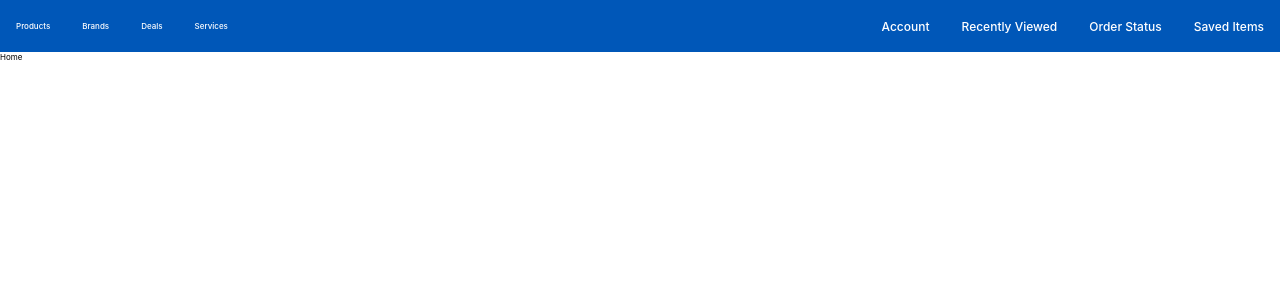
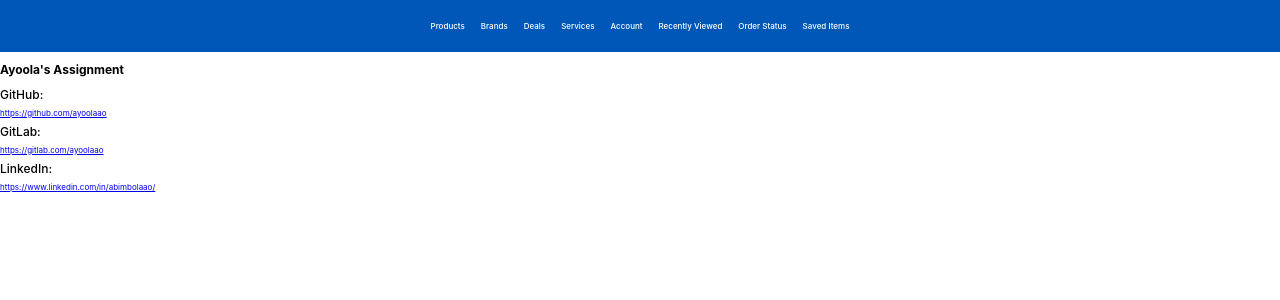
Before and after one commit to ayoolaao/feengineernpwassingment, a React (Create React App) app: page / in a window 1280 px wide. Shown: the top 300 px of the page. Built offline with nearby package versions, Linux system fonts and the light colour scheme.

Commit message:
completed work

```diff
--- a/src/app.scss
+++ b/src/app.scss
@@ -27,13 +27,6 @@ $desktop-width: 1024px;
     color: grey;
   };
 
-  @include tablet {
-
-  }
-
-  @include desktop {
-
-  }
 }
 
 .app-header {
--- a/src/components/globalNav/GlobalNav.js
+++ b/src/components/globalNav/GlobalNav.js
@@ -1,10 +1,15 @@
-import React from 'react';
+import React, { useState } from 'react';
 import './globalNav.scss';
-import { useDispatch } from 'react-redux';
+import { useDispatch, useSelector } from 'react-redux';
 import { setXyLocation, setPanelIsVisible } from '../../redux/summaryPanelSlice';
+import { selectedOrderIdSelector } from '../../redux/ordersSlice';
+import {useHistory} from 'react-router-dom';
 
 const GlobalNav = () => {
+  const history = useHistory();
   const dispatch = useDispatch();
+  const orderId = useSelector(selectedOrderIdSelector);
+  const [menuIsHidden, setMenuIsHidden] = useState(false);
 
   const handleMouseEnter = event => {
     const {right, bottom} = event.target.getBoundingClientRect();
@@ -15,20 +20,40 @@ const GlobalNav = () => {
 
   const handleMouseLeave = () => dispatch(setPanelIsVisible(false));
 
+  const handleHamburgerClick = () => setMenuIsHidden(!menuIsHidden);
+
+  const handleOrderStatusClick = () => {
+    setMenuIsHidden(!menuIsHidden);
+    history.push(`/order/${orderId}`);
+  };
+
+  const handleProductsClick = () => {
+    setMenuIsHidden(!menuIsHidden);
+    history.push('/');
+  };
+
   return (
     <nav className='global-nav'>
-      <div className='global-nav__left'>
-        <span className='global-nav__item'>Products</span>
-        <span className='global-nav__item'>Brands</span>
-        <span className='global-nav__item'>Deals</span>
-        <span className='global-nav__item'>Services</span>
-      </div>
+      <div className='global-nav__toggle' onClick={handleHamburgerClick}><p>🍔</p></div>
+      <div className={ menuIsHidden ? 'global-nav__wrapper menuIsHidden' : 'global-nav__wrapper' }>
+        <div className='global-nav__left'>
+          <div className='global-nav__item' onClick={handleProductsClick}>Products</div>
+          <div className='global-nav__item'>Brands</div>
+          <div className='global-nav__item'>Deals</div>
+          <div className='global-nav__item'>Services</div>
+        </div>
 
-      <div className='global-nav__right'>
-        <span className='global-nav__item'>Account</span>
-        <span className='global-nav__item'>Recently Viewed</span>
-        <span className='global-nav__item' onMouseEnter={handleMouseEnter} onMouseLeave={handleMouseLeave}>Order Status</span>
-        <span className='global-nav__item'>Saved Items</span>
+        <div className='global-nav__right'>
+          <div className='global-nav__item'>Account</div>
+          <div className='global-nav__item'>Recently Viewed</div>
+          <div
+            className='global-nav__item'
+            onMouseEnter={handleMouseEnter}
+            onMouseLeave={handleMouseLeave}
+            onClick={handleOrderStatusClick}
+          >Order Status</div>
+          <div className='global-nav__item'>Saved Items</div>
+        </div>
       </div>
     </nav>
   );
--- a/src/components/globalNav/globalNav.scss
+++ b/src/components/globalNav/globalNav.scss
@@ -1,22 +1,138 @@
+$mobile-width: 400px;
+$tablet-width: 768px;
+$desktop-width: 1024px;
+
+@mixin mobile {
+  @media (max-width: $tablet-width - 1px) {
+    @content
+  }
+}
+
+@mixin tablet {
+  @media (min-width: $tablet-width) and (max-width: $desktop-width - 1px) {
+    @content
+  }
+}
+
+@mixin desktop {
+  @media (min-width: $desktop-width) {
+    @content
+  }
+}
+
 .global-nav {
-  display: flex;
-  align-items: center;
   background: #0057b8;
   color: #fff;
-  margin: auto;
-  min-height: 52px;
-  max-width: 1920px;
   font-weight: 500;
-  cursor: pointer;
-  &__right {
-    margin-left: auto;
-    font-size: 12px;
-  };
+  &__toggle p {
+    cursor: pointer;
+  }
   &__item {
-    margin: 0 16px;
-    padding-bottom: 6px;
-    &:hover {
-      border-bottom: 2px solid #ffffff;
+    cursor: pointer;
+  }
+
+  @include mobile {
+    display: flex;
+    flex-direction: column;
+    justify-content: left;
+    &__toggle {
+      display: flex;
+      align-items: center;
+      min-height: 52px;
+      font-size: 24px;
+      margin-left: 24px;
+      p {
+        padding: 6px;
+        border-radius: 50% 25%;
+        &:hover {
+          background: white;
+          padding: 6px;
+          border-radius: 50% 25%;
+        }
+      }
+    };
+    .menuIsHidden {
+      display: none;
+    }
+    &__wrapper {
+      position: absolute;
+      left: 0;
+      top: 52px;
+      width: 100%;
+      background: #f6f6f6;
+      color: #0057b8;
+      border-bottom: 1px solid #0057b8;
+    };
+    &__right {
+      //margin-left: auto;
+      font-size: 12px;
+    };
+    &__item {
+      border: 1px solid #0057b8;
+      border-radius: 4px;
+      margin: 12px 24px;
+      padding: 8px;
+      &:hover {
+        color: #f6f6f6;
+        background: #0057b8;
+      }
+    }
+  }
+
+  @include tablet {
+    &__toggle {
+      display: none;
+    };
+    &__wrapper {
+      display: grid;
+      align-content: center;
+      grid-template-columns: auto auto;
+      margin: 0 16px;
+      min-height: 52px;
+    };
+    &__left {
+      display: flex;
+    };
+    &__right {
+      display: flex;
+      margin-left: auto;
+      //font-size: 2px !important;
+    };
+    &__item {
+      padding: 8px;
+      &:hover {
+        background: rgba(96, 141, 188, 0.5);
+        border-radius: 8px;
+      }
+    }
+  }
+
+  @include desktop {
+    &__toggle {
+      display: none;
+    };
+    &__wrapper {
+      display: grid;
+      align-content: center;
+      justify-self: center;
+      grid-template-columns: auto auto;
+      margin: 0 16px;
+      min-height: 52px;
+    }
+    &__left {
+      display: flex;
+    };
+    &__right {
+      display: flex;
+      margin-left: auto;
+      //font-size: 2px !important;
+    };
+    &__item {
+      padding: 8px;
+      &:hover {
+        background: rgba(96, 141, 188, 0.5);
+        border-radius: 8px;
+      }
     }
   }
 }
--- a/src/components/progressBar/progressBar.scss
+++ b/src/components/progressBar/progressBar.scss
@@ -1,7 +1,6 @@
 .progress-bar {
-  //height: 100px;
-  max-width: 300px;
-  //border: 1px solid #0057b8;
+  width: 100%;
+  background: #ffffff;
   &__icons {
     display: flex;
     justify-content: space-around;
@@ -11,4 +10,8 @@
       font-size: 36px;
     }
   }
+
+  --webkit-box-shadow: 0px 0px 13px -5px grey;
+  -moz-box-shadow: 0px 0px 13px -5px grey;
+  box-shadow: 0px 0px 13px -5px grey;
 }
--- a/src/components/summaryCard/summaryCard.scss
+++ b/src/components/summaryCard/summaryCard.scss
@@ -21,6 +21,10 @@
   &__item-attributes {
     pointer-events: none;
   }
+
+  --webkit-box-shadow: 0px 0px 13px -5px grey;
+  -moz-box-shadow: 0px 0px 13px -5px grey;
+  box-shadow: 0px 0px 13px -5px grey;
 }
 
 .summary-card:hover {
--- a/src/components/summarypanel/summaryPanel.scss
+++ b/src/components/summarypanel/summaryPanel.scss
@@ -1,3 +1,13 @@
+$mobile-width: 400px;
+$tablet-width: 768px;
+$desktop-width: 1024px;
+
+@mixin mobile {
+  @media (max-width: $tablet-width - 1px) {
+    @content
+  }
+}
+
 .summary-panel {
   display: inline-flex;
   justify-content: center;
@@ -10,4 +20,12 @@
     display: flex;
     justify-content: center;
   }
+
+  @include mobile {
+    display: none;
+  }
+
+  --webkit-box-shadow: 0px 0px 13px -5px grey;
+  -moz-box-shadow: 0px 0px 13px -5px grey;
+  box-shadow: 0px 0px 13px -5px grey;
 }
--- a/src/redux/ordersSlice.js
+++ b/src/redux/ordersSlice.js
@@ -6,7 +6,8 @@ export const ordersSlice = createSlice({
   initialState: {},
   reducers: {
     setOrders: (state, action) => {
-      state.orders = action.payload
+      state.orders = action.payload;
+      state.selectedOrderId = action.payload[0].orderId;
     },
     setSelectedOrder: (state, action) => {
       state.selectedOrderId = action.payload
--- a/src/screens/home/Home.js
+++ b/src/screens/home/Home.js
@@ -3,7 +3,10 @@ import React from 'react';
 const Home = () => {
   return (
     <div>
-      Home
+      <h2>Ayoola's Assignment</h2>
+      <div><h1>GitHub: </h1><a href='https://github.com/ayoolaao'>https://github.com/ayoolaao</a></div>
+      <div><h1>GitLab: </h1><a href='https://gitlab.com/ayoolaao'>https://gitlab.com/ayoolaao</a></div>
+      <div><h1>LinkedIn: </h1><a href='https://www.linkedin.com/in/abimbolaao/'>https://www.linkedin.com/in/abimbolaao/</a></div>
     </div>
   );
 };
--- a/src/screens/notFound/notFound.scss
+++ b/src/screens/notFound/notFound.scss
@@ -1,13 +1,14 @@
 .not-found {
   display: flex;
+  margin-top: 38px;
   flex-direction: column;
   align-items: center;
   justify-content: center;
   &__title {
-    font-size: 84px;
+    font-size: 64px !important;
    };
   &__message {
-    font-size: 48px;
+    font-size: 32px !important;
   };
   &__artwork {
     font-size: 150px;
--- a/src/screens/orderDetails/orderDetails.scss
+++ b/src/screens/orderDetails/orderDetails.scss
@@ -19,6 +19,9 @@ $desktop-width: 1024px;
   &__items {
     margin: 8px 0;
   };
+  &__progress-bar {
+    max-width: 300px;
+  }
   &__carrier {
     margin: 0 !important;
   };
```
Also changed, not shown: 1 other file (tests, documents, lock files or other folders).
